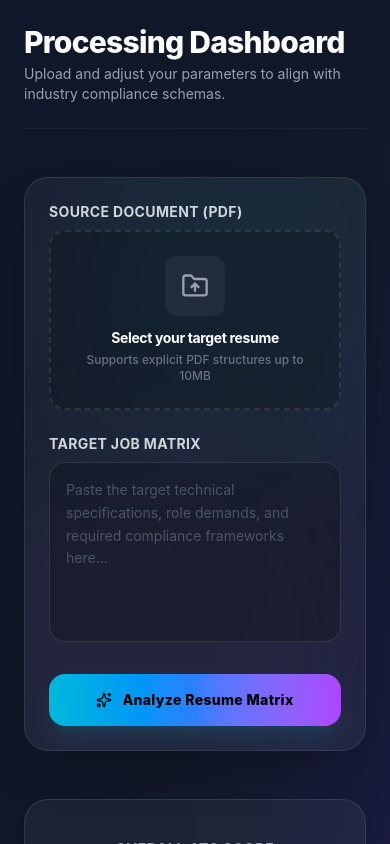
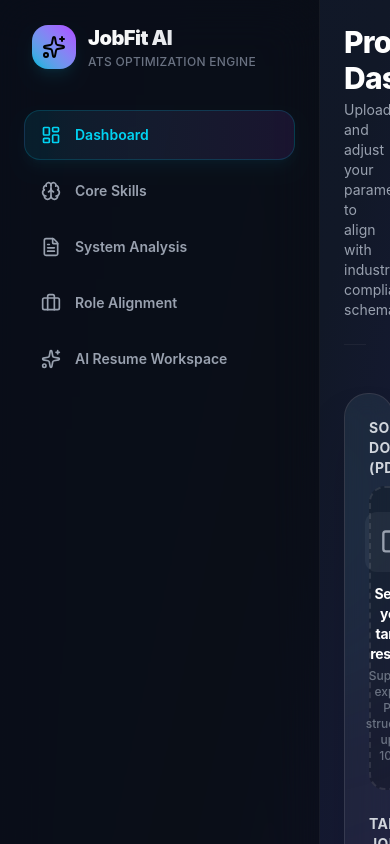
Before and after one commit to Nikithayyadav/JobFit-AI, a React (Vite) app in the folder frontend/: page / in a window 390 px wide. Shown: the top 844 px of the page. Built offline with nearby package versions, Linux system fonts and the light colour scheme.

Commit message:
fix data mapping models for response object nesting keys

```diff
--- a/frontend/src/App.jsx
+++ b/frontend/src/App.jsx
@@ -97,7 +97,7 @@ function App() {
     <div className="min-h-screen flex bg-gradient-to-br from-[#0f172a] via-[#111827] to-[#1e1b4b] text-white font-sans antialiased">
 
       {/* Sidebar Control Deck */}
-      <aside className="w-80 bg-black/40 border-r border-white/5 flex flex-col justify-between p-6 backdrop-blur-xl hidden lg:flex">
+      <aside className="w-80 bg-black/40 border-r border-white/5 flex flex-col justify-between p-6 backdrop-blur-xl flex">
         <div className="space-y-10">
           <div className="flex items-center gap-3 pl-2">
             <div className="bg-gradient-to-tr from-cyan-500 to-purple-500 p-2.5 rounded-2xl shadow-lg shadow-cyan-500/10">
```
